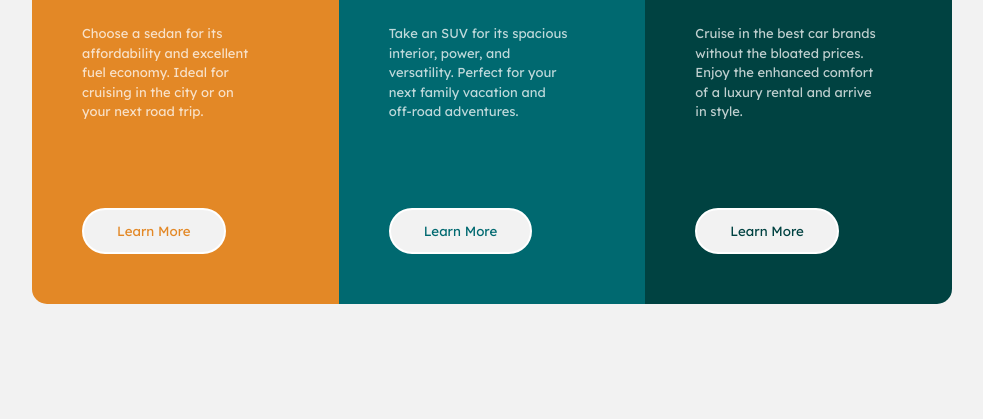
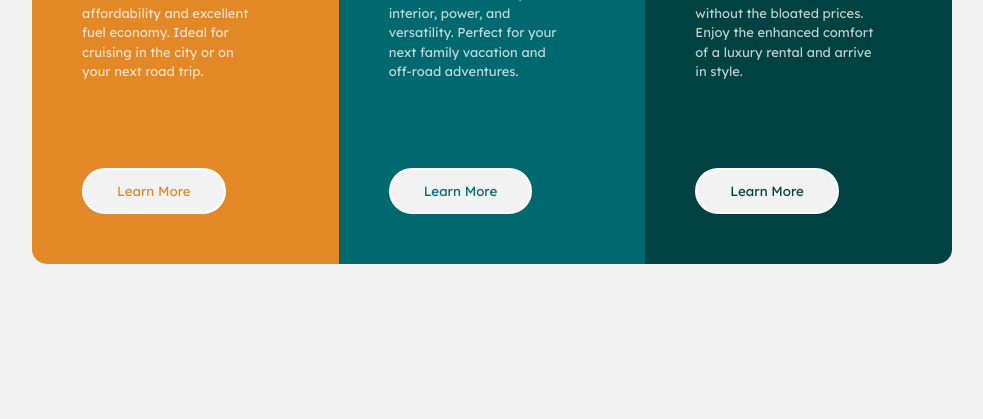
Before and after one commit to camiloCastanoCasas/3-Cards_FrontEndMentor, a plain HTML site: page index.html in a window 1280 px wide. Shown: the part 381-800 px from the top of the page, without its empty margins (148-1131 px from the left). Drawn offline with Linux system fonts and the light colour scheme.

Commit message:
Update styles.css

```diff
--- a/css/styles.css
+++ b/css/styles.css
@@ -99,7 +99,7 @@ body{
     .cards{
         display: grid;
         grid-template-columns: repeat(3, 1fr);
-        margin-top: 17rem;
+        margin: 0;
     }
     .card:first-of-type{
         border-radius: 1.5rem 0 0 1.5rem;
```
